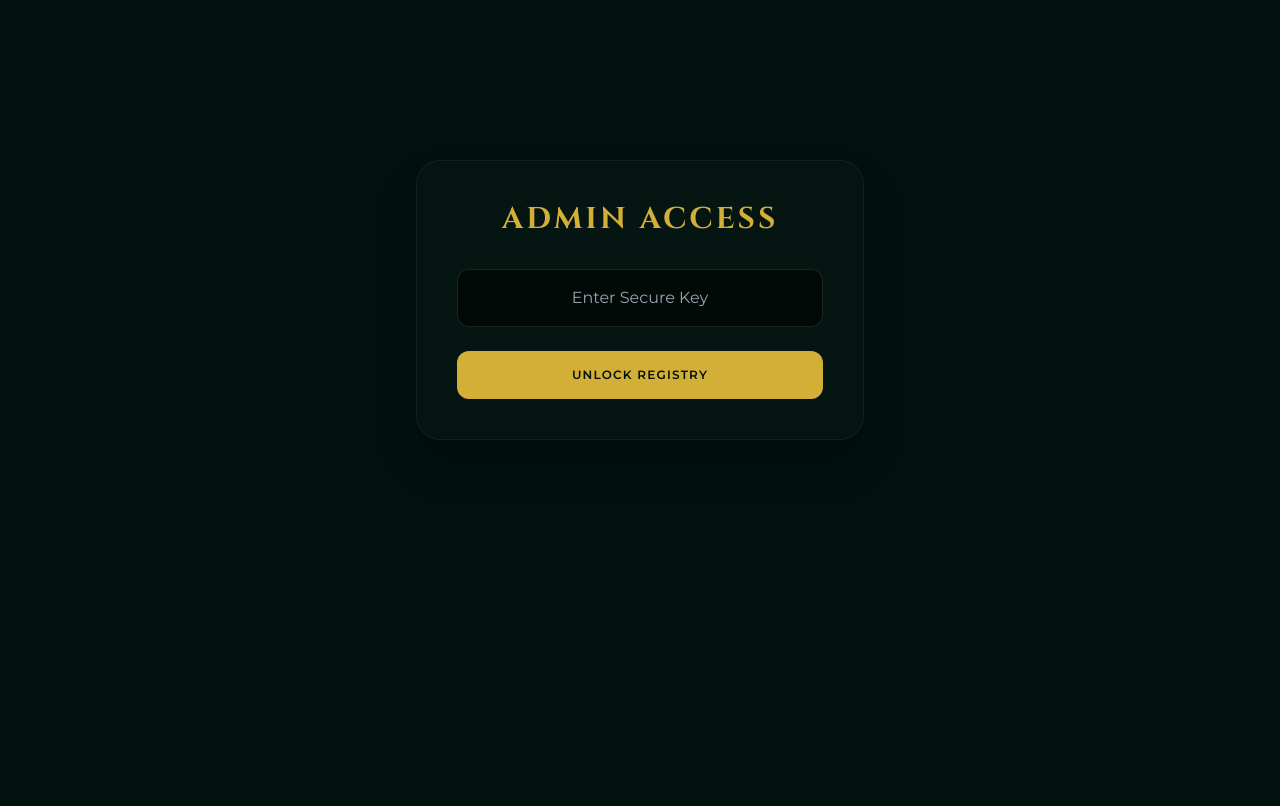
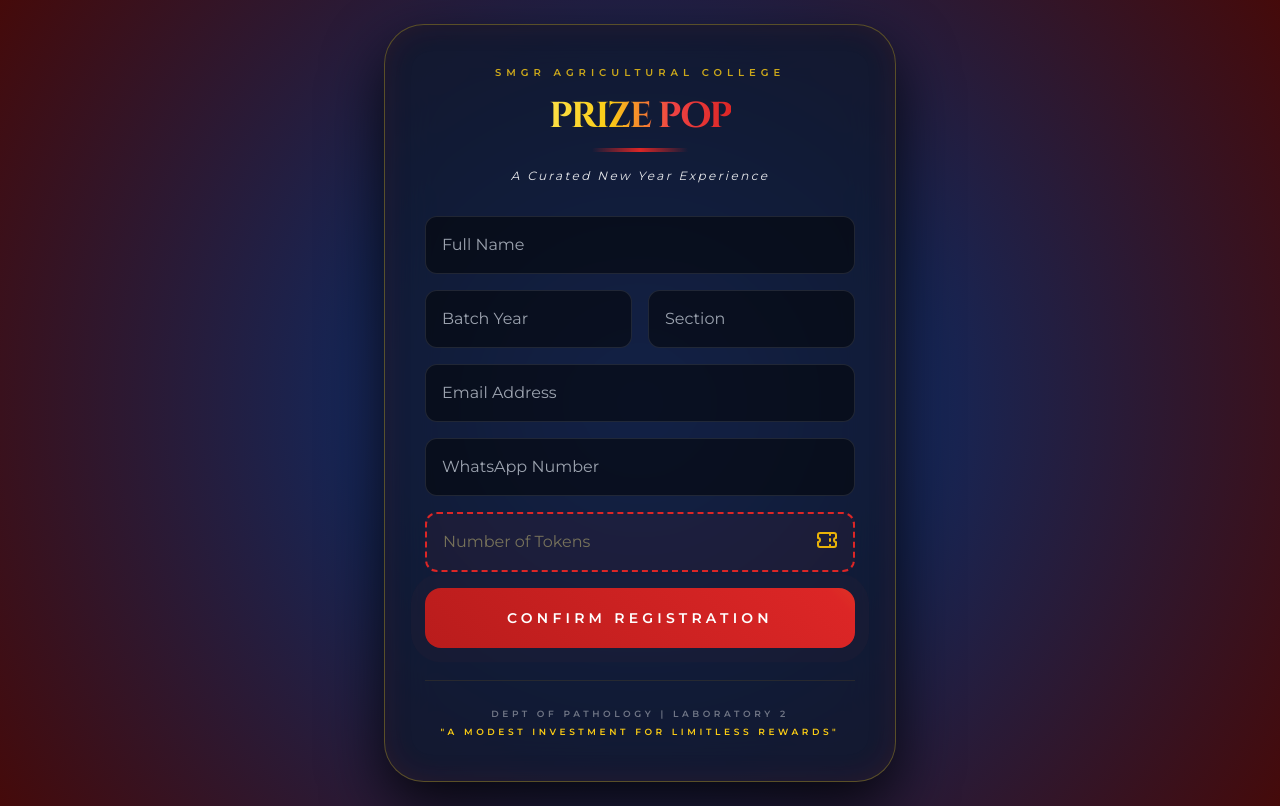
Before and after one commit to Lanka-Swathi134/prize, a website: page public/admin.html in a window 1280 px wide. Drawn offline with nearby package versions, Linux system fonts and the light colour scheme.

Commit message:
Update admin.html

```diff
--- a/public/admin.html
+++ b/public/admin.html
@@ -2,92 +2,151 @@
 <html lang="en">
 <head>
     <meta charset="UTF-8">
+    <meta name="viewport" content="width=device-width, initial-scale=1.0">
     <script src="https://cdn.tailwindcss.com"></script>
-    <script src="https://cdnjs.cloudflare.com/ajax/libs/xlsx/0.18.5/xlsx.full.min.js"></script>
     <link href="https://fonts.googleapis.com/css2?family=Cinzel:wght@700&family=Montserrat:wght@300;400;600&display=swap" rel="stylesheet">
-    <title>Admin Registry</title>
+    <title>Prize Pop - Event Registration</title>
     <style>
-        body { font-family: 'Montserrat', sans-serif; background: #01110e; color: #e2e8f0; }
+        body {
+            font-family: 'Montserrat', sans-serif;
+            /* High-energy Blue & Deep Red Background */
+            background: radial-gradient(circle at center, #1e3a8a 0%, #172554 40%, #450a0a 100%);
+            min-height: 100vh;
+            display: flex;
+            align-items: center;
+            justify-content: center;
+            padding: 1.5rem;
+            margin: 0;
+        }
         .serif-font { font-family: 'Cinzel', serif; }
-        .glass-card { background: rgba(255, 255, 255, 0.02); backdrop-filter: blur(10px); border: 1px solid rgba(255, 255, 255, 0.05); }
-        .gold-accent { color: #d4af37; }
-        tr:hover { background: rgba(212, 175, 55, 0.03); }
+
+        .gold-gradient-text {
+            background: linear-gradient(to right, #fde047, #facc15, #ef4444, #dc2626);
+            -webkit-background-clip: text;
+            background-clip: text;
+            -webkit-text-fill-color: transparent;
+            display: inline-block;
+        }
+
+        .glass-panel {
+            background: rgba(15, 23, 42, 0.7);
+            backdrop-filter: blur(25px);
+            -webkit-backdrop-filter: blur(25px);
+            border: 1px solid rgba(250, 204, 21, 0.3);
+            box-shadow: 0 25px 60px rgba(0, 0, 0, 0.8), inset 0 0 30px rgba(220, 38, 38, 0.1);
+            border-radius: 2.5rem;
+            padding: 2.5rem;
+            width: 100%;
+            max-width: 32rem;
+        }
+
+        .input-field {
+            background: rgba(0, 0, 0, 0.5);
+            border: 1px solid rgba(255, 255, 255, 0.1);
+            color: white;
+            transition: all 0.3s cubic-bezier(0.4, 0, 0.2, 1);
+        }
+        .input-field:focus {
+            border-color: #facc15;
+            box-shadow: 0 0 20px rgba(250, 204, 21, 0.2);
+            background: rgba(30, 58, 138, 0.4);
+        }
+
+        /* Number of Tokens styling - Red/Yellow accent */
+        .token-input {
+            border: 2px dashed #dc2626;
+            background: rgba(220, 38, 38, 0.05);
+        }
+        .token-input:focus {
+            border-style: solid;
+            border-color: #facc15;
+        }
+
+        .primary-btn {
+            background: linear-gradient(45deg, #b91c1c, #dc2626, #facc15);
+            background-size: 200% auto;
+            color: white;
+            font-weight: 800;
+            transition: 0.5s;
+            animation: pulse-red 2s infinite;
+        }
+        .primary-btn:hover {
+            background-position: right center;
+            transform: scale(1.03);
+            box-shadow: 0 0 30px rgba(220, 38, 38, 0.5);
+        }
+
+        @keyframes pulse-red {
+            0% { box-shadow: 0 0 0 0 rgba(220, 38, 38, 0.5); }
+            70% { box-shadow: 0 0 0 15px rgba(220, 38, 38, 0); }
+            100% { box-shadow: 0 0 0 0 rgba(220, 38, 38, 0); }
+        }
+
+        .logo-img {
+            height: 80px;
+            width: 80px;
+            object-fit: contain;
+            border-radius: 50%;
+            background: white;
+            padding: 4px;
+            border: 3px solid #facc15;
+            box-shadow: 0 0 25px rgba(220, 38, 38, 0.4);
+        }
     </style>
 </head>
-<body class="min-h-screen p-8">
+<body>
+    <div class="glass-panel" id="mainCard">
+        <div class="text-center mb-8">
+            <h2 class="text-yellow-400/80 text-[10px] font-bold tracking-[0.5em] uppercase mb-4">SMGR Agricultural College</h2>
 
-    <div id="loginSection" class="max-w-md mx-auto mt-32 p-10 glass-card rounded-3xl text-center shadow-2xl">
-        <h2 class="serif-font gold-accent text-3xl mb-8 uppercase tracking-widest">Admin Access</h2>
-        <input type="password" id="pass" placeholder="Enter Secure Key" class="w-full bg-black/50 border border-white/10 p-4 rounded-xl text-white text-center mb-6 focus:border-[#d4af37] outline-none transition-all">
-        <button onclick="checkLogin()" class="w-full bg-[#d4af37] text-[#01110e] font-bold py-4 rounded-xl hover:bg-[#f1c40f] transition-all tracking-widest uppercase text-xs">Unlock Registry</button>
-    </div>
+            <div class="flex items-center justify-center gap-4 mb-3">
+                <img src="logo.jpeg.jpeg" alt="Logo" class="logo-img" onerror="this.style.display='none'">
+                <h1 class="serif-font gold-gradient-text text-4xl font-extrabold tracking-tighter">PRIZE POP</h1>
+            </div>
 
-    <div id="dashboardSection" class="hidden max-w-6xl mx-auto">
-        <div class="flex flex-col md:flex-row justify-between items-end mb-12 border-b border-white/10 pb-8">
-            <div>
-                <h1 class="serif-font gold-accent text-5xl mb-2">Participant Registry</h1>
-                <p class="text-white/40 uppercase tracking-[0.3em] text-[10px]">Department of Pathology | SMGR College</p>
-            </div>
-            <div class="flex gap-4 mt-6">
-                <button onclick="exportToExcel()" class="bg-emerald-600 hover:bg-emerald-500 text-white px-8 py-3 rounded-xl font-bold transition flex items-center gap-2">
-                    💾 EXPORT EXCEL
-                </button>
-                <button onclick="location.reload()" class="bg-white/5 hover:bg-white/10 text-white px-8 py-3 rounded-xl transition uppercase text-xs tracking-widest font-bold">Exit</button>
-            </div>
+            <div class="h-1 w-24 bg-gradient-to-r from-transparent via-[#dc2626] to-transparent mx-auto mb-4"></div>
+            <p class="text-white/90 font-medium italic text-xs tracking-[0.2em]">A Curated New Year Experience</p>
         </div>
 
-        <div class="glass-card rounded-[2rem] overflow-hidden shadow-2xl">
-            <table class="w-full text-left">
-                <thead class="bg-white/5 text-[#d4af37] text-[10px] uppercase font-bold tracking-widest">
-                    <tr>
-                        <th class="p-6">Index</th>
-                        <th class="p-6">Full Name</th>
-                        <th class="p-6">Batch & Section</th>
-                        <th class="p-6">Contact Information</th>
-                    </tr>
-                </thead>
-                <tbody id="dataTable" class="divide-y divide-white/5 text-sm">
-                    </tbody>
-            </table>
+        <form id="regForm" class="space-y-4">
+            <input type="text" name="name" required class="input-field w-full p-4 rounded-xl outline-none" placeholder="Full Name">
+
+            <div class="grid grid-cols-2 gap-4">
+                <input type="text" name="year" required class="input-field p-4 rounded-xl outline-none" placeholder="Batch Year">
+                <input type="text" name="section" required class="input-field p-4 rounded-xl outline-none" placeholder="Section">
+            </div>
+
+            <input type="email" name="email" required class="input-field w-full p-4 rounded-xl outline-none" placeholder="Email Address">
+            <input type="text" name="phone" required class="input-field w-full p-4 rounded-xl outline-none" placeholder="WhatsApp Number">
+
+            <div class="relative">
+                <input type="number" name="tokens" required min="1" class="input-field token-input w-full p-4 rounded-xl outline-none placeholder:text-yellow-200/40" placeholder="Number of Tokens">
+                <span class="absolute right-4 top-4 text-yellow-500">
+                    <svg xmlns="http://www.w3.org/2000/svg" class="h-6 w-6" fill="none" viewBox="0 0 24 24" stroke="currentColor">
+                        <path stroke-linecap="round" stroke-linejoin="round" stroke-width="2" d="M15 5v2m0 4v2m0 4v2M5 5a2 2 0 00-2 2v3a2 2 0 110 4v3a2 2 0 002 2h14a2 2 0 002-2v-3a2 2 0 110-4V7a2 2 0 00-2-2H5z" />
+                    </svg>
+                </span>
+            </div>
+
+            <button type="submit" class="primary-btn w-full py-5 rounded-2xl uppercase tracking-[0.3em] text-sm mt-4">
+                CONFIRM REGISTRATION
+            </button>
+        </form>
+
+        <div class="mt-8 pt-6 border-t border-yellow-500/10 text-center">
+            <p class="text-white/40 text-[9px] uppercase tracking-[0.4em] font-semibold leading-loose">
+                Dept of Pathology | Laboratory 2<br>
+                <span class="text-yellow-400">"A Modest Investment for Limitless Rewards"</span>
+            </p>
         </div>
     </div>
 
     <script>
-        async function checkLogin() {
-            const pass = document.getElementById('pass').value;
-            const res = await fetch('/api/login', {
-                method: 'POST',
-                headers: {'Content-Type': 'application/json'},
-                body: JSON.stringify({username: 'admin', password: pass})
-            });
-            if (res.ok) {
-                document.getElementById('loginSection').classList.add('hidden');
-                document.getElementById('dashboardSection').classList.remove('hidden');
-                loadData();
-            } else { alert("Unauthorized Access"); }
-        }
-
-        async function loadData() {
-            const res = await fetch('/api/admin/data');
-            const data = await res.json();
-            window.excelData = data;
-            const table = document.getElementById('dataTable');
-            table.innerHTML = data.map(u => `
-                <tr class="transition-colors">
-                    <td class="p-6 text-white/30 font-mono text-xs">#${u.id}</td>
-                    <td class="p-6 font-semibold gold-accent uppercase tracking-wide">${u.name}</td>
-                    <td class="p-6 text-white/70">${u.year} — ${u.section}</td>
-                    <td class="p-6 font-mono text-xs text-white/50">${u.phone}</td>
-                </tr>
-            `).join('');
-        }
-
-        function exportToExcel() {
-            const ws = XLSX.utils.json_to_sheet(window.excelData);
-            const wb = XLSX.utils.book_new();
-            XLSX.utils.book_append_sheet(wb, ws, "Participants");
-            XLSX.writeFile(wb, "PrizePop_Final_List.xlsx");
-        }
+        document.getElementById('regForm').addEventListener('submit', (e) => {
+            e.preventDefault();
+            const tokenCount = e.target.tokens.value;
+            alert(`🔥 Registration Confirmed! Tokens secured: ${tokenCount}`);
+        });
     </script>
 </body>
 </html>
```
